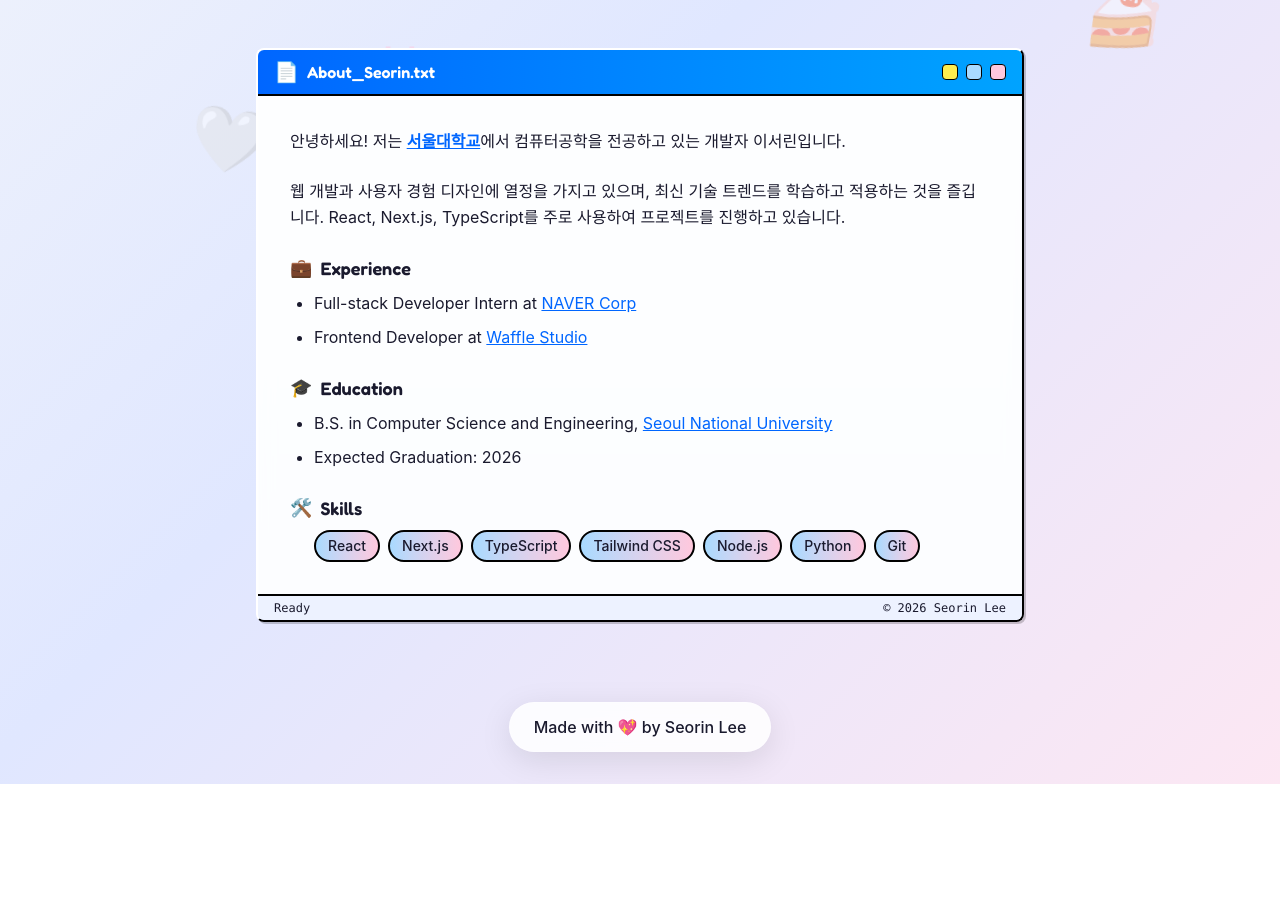
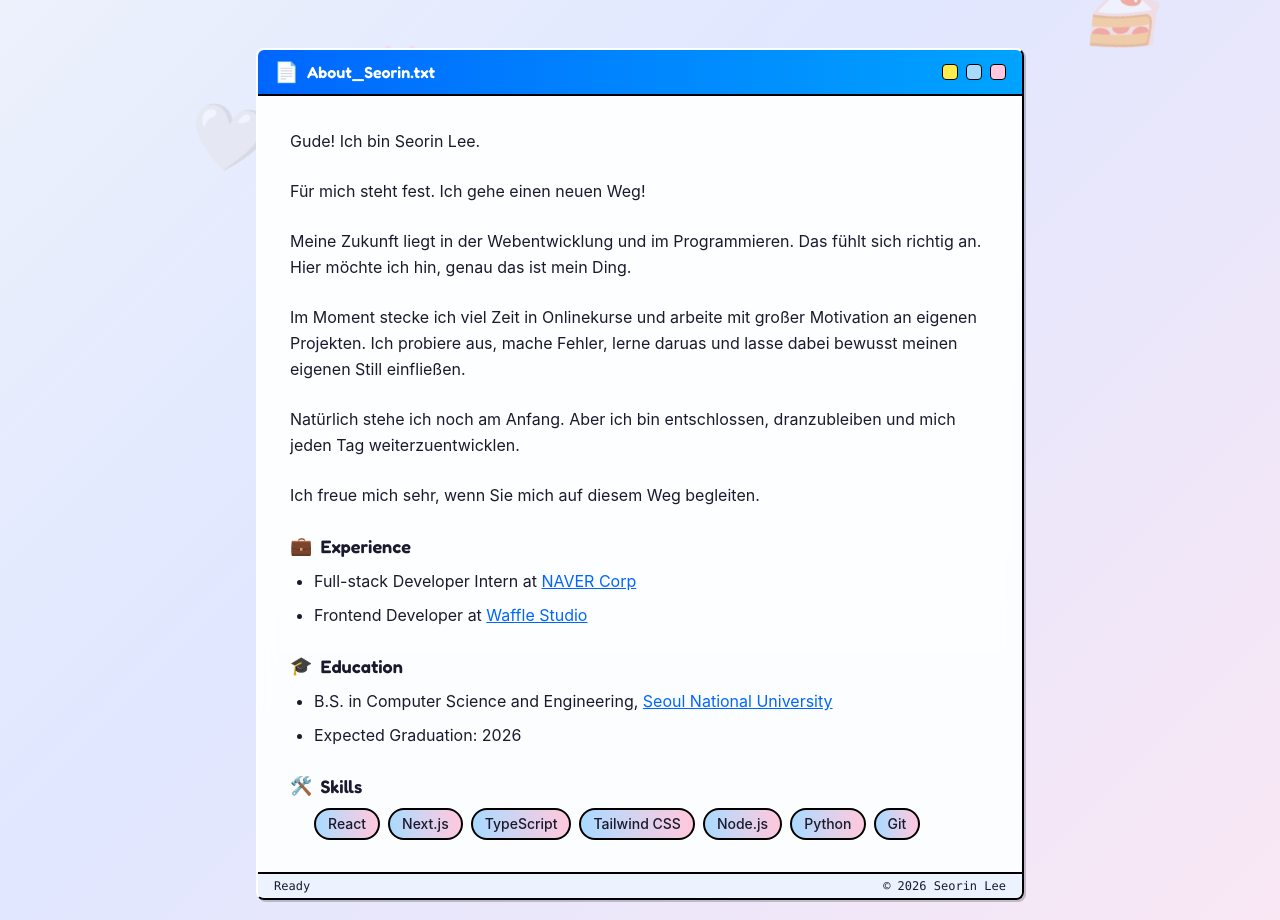
Before and after one commit to seorin-lee/seorin-l-web, a Next.js app: page / in a window 1280 px wide. Shown: the part 560-1480 px from the top of the page. Before the commit the page ends 1344 px from the top, so only its background shows below. Built offline with nearby package versions, Linux system fonts and the light colour scheme; a web font is replaced by a local one.

Commit message:
fix: update introduction text

```diff
--- a/app/components/CVWindow.tsx
+++ b/app/components/CVWindow.tsx
@@ -38,16 +38,8 @@ export default function CVWindow() {
                 viewport={{ once: true }}
                 transition={{ delay: 0.1 }}
               >
-                안녕하세요! 저는{' '}
-                <a
-                  href="https://www.snu.ac.kr"
-                  target="_blank"
-                  rel="noopener noreferrer"
-                  className="retro-link font-semibold"
-                >
-                  서울대학교
-                </a>
-                에서 컴퓨터공학을 전공하고 있는 개발자 이서린입니다.
+                Gude! Ich bin Seorin Lee.
+
               </motion.p>
 
               <motion.p
@@ -55,9 +47,23 @@ export default function CVWindow() {
                 whileInView={{ opacity: 1, x: 0 }}
                 viewport={{ once: true }}
                 transition={{ delay: 0.2 }}
-              >
-                웹 개발과 사용자 경험 디자인에 열정을 가지고 있으며, 최신 기술 트렌드를 학습하고 적용하는 것을 즐깁니다.
-                React, Next.js, TypeScript를 주로 사용하여 프로젝트를 진행하고 있습니다.
+              >Für mich steht fest. Ich gehe einen neuen Weg!
+              </motion.p>
+
+              <motion.p>
+                Meine Zukunft liegt in der Webentwicklung und im Programmieren. Das fühlt sich richtig an. Hier möchte ich hin, genau das ist mein Ding.
+              </motion.p>
+
+              <motion.p>
+                Im Moment stecke ich viel Zeit in Onlinekurse und arbeite mit großer Motivation an eigenen Projekten. Ich probiere aus, mache Fehler, lerne daruas und lasse dabei bewusst meinen eigenen Still einfließen.
+              </motion.p>
+
+              <motion.p>
+                Natürlich stehe ich noch am Anfang. Aber ich bin entschlossen, dranzubleiben und mich jeden Tag weiterzuentwicklen.
+              </motion.p>
+
+              <motion.p>
+                Ich freue mich sehr, wenn Sie mich auf diesem Weg begleiten.
               </motion.p>
 
               <motion.div
```
